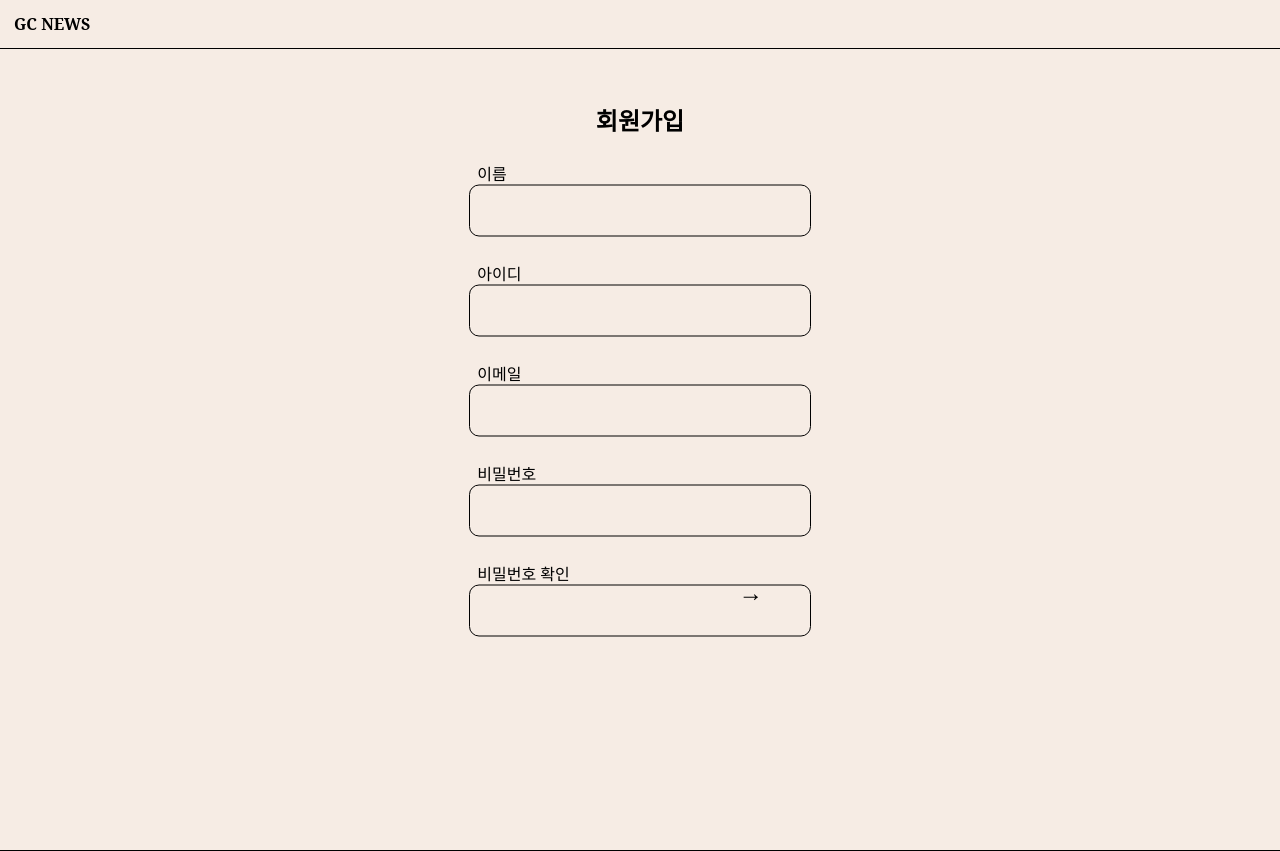
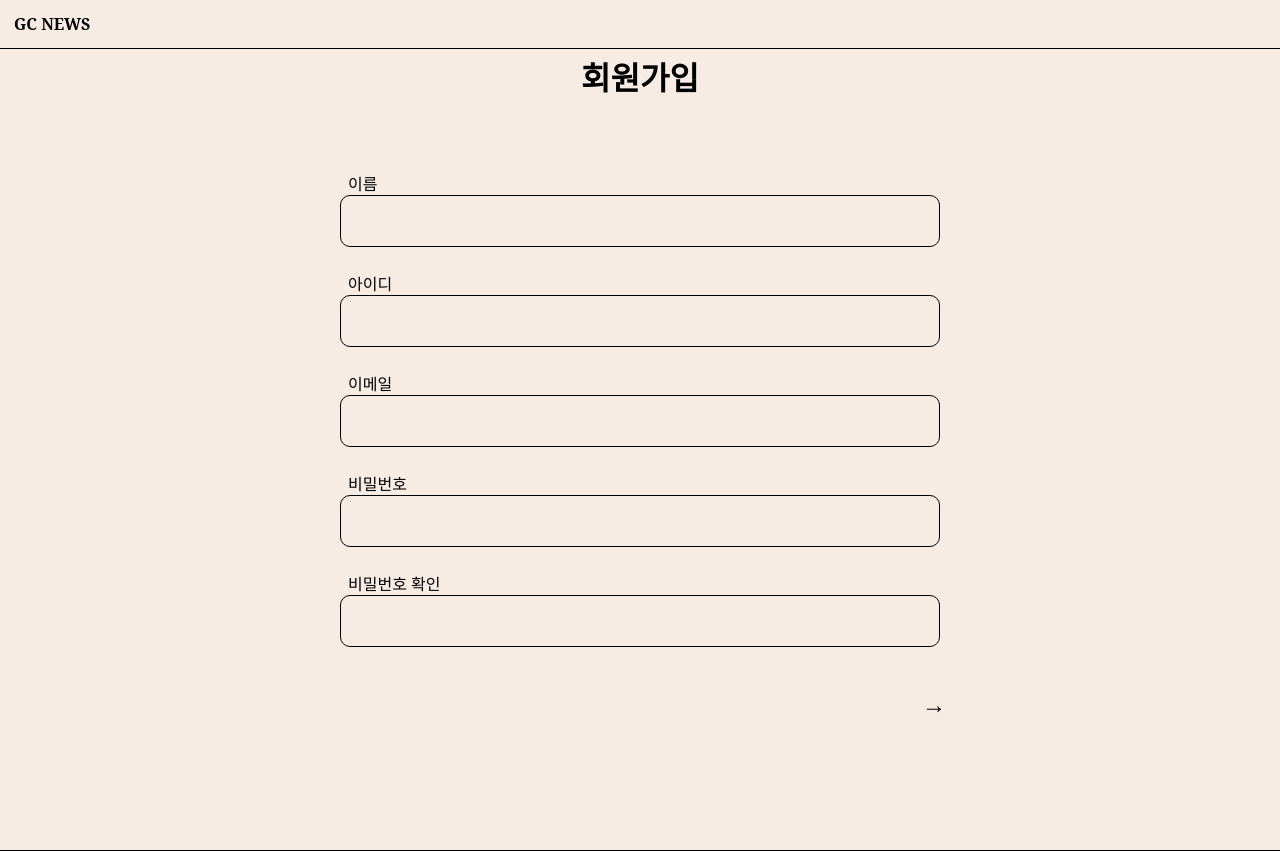
Before and after one commit to GachonNews/gcnews-front, a React (Vite) app in the folder gcnews/: page /signup in a window 1280 px wide. Built offline with nearby package versions, Linux system fonts and the light colour scheme.

Commit message:
modify arrow button

```diff
--- a/gcnews/src/pages/Signup.css
+++ b/gcnews/src/pages/Signup.css
@@ -1,16 +1,18 @@
 .container {
   display: flex;
   flex-direction: column;
-    align-items: center;       /* 자식 요소 가운데 정렬 */
+  align-items: center;
   gap: 1.5rem;
+  width: 100%;
+  max-width: none;
 }
 
 .signup-container {
   width: 100%;
-    max-width: 500px;          /* 너비 제한 */
+  max-width: 700px; /* 원하는 폼 크기 */
   display: flex;
   flex-direction: column;
-    align-items: center;       /* 자식 요소 가운데 정렬 */
+  align-items: center;
   gap: 1.5rem;
   position: absolute;
   top: 45%;
@@ -29,8 +31,36 @@
   font-size: 1rem;
   border: 1px solid #000;
   border-radius: 10px;
-    background-color: #F6ECE4;
+  background-color: #f6ece4;
   box-sizing: border-box;
+}
+
+/* form 스타일 수정 */
+.signup-container form {
+  width: 100%;
+  position: relative;
+  display: flex;
+  flex-direction: column;
+  align-items: center; /* form 내용도 가운데 정렬 */
+  padding: 1.5rem;
+}
+
+/* input-group도 전체 너비 사용 */
+.signup-container .input-group {
+  width: 100%;
+  margin-bottom: 1.5rem;
+}
+
+/* 화살표 버튼 위치 조정 */
+.signup-container .arrow-btn {
+  align-self: flex-end; /* 폼 내에서 오른쪽 정렬 */
+  margin-top: 20px;
+  margin-right: 20px; /* 폼 경계에서 약간 안쪽으로 */
+  font-size: 1.5rem;
+  background: none;
+  border: none;
+  cursor: pointer;
+  /* position absolute 제거하여 자연스러운 배치 */
 }
 
 /* 오류 메시지 영역 */
@@ -41,3 +71,11 @@
   height: 20px;
   overflow: hidden;
 }
+
+.form-title {
+  font-size: 2rem;
+  font-weight: bold;
+  text-align: center;
+  margin-top: 1.5rem;
+  margin-bottom: 1.5rem;
+}
--- a/gcnews/src/styles/components.css
+++ b/gcnews/src/styles/components.css
@@ -18,6 +18,7 @@
 
 .input-group {
   margin-bottom: 1.5rem;
+  max-width: 600px; !important
 }
 
 .input-label {
@@ -27,7 +28,7 @@
 
 .input-box {
   width: 100%;
-  padding: 0.75rem;
+  padding: 0.25rem;
   border: 1px solid #000;
   border-radius: 8px;
   background-color: #f6ece4;
@@ -44,20 +45,21 @@
   text-align: right; /* 버튼을 우측으로 정렬 */
 }
 
-/* form 요소에 relative 위치 설정 */
 form {
   position: relative;
-  padding-bottom: 10px; /* 하단 버튼 공간 확보 */
+  padding-bottom: 60px; /* 버튼 공간 확보 */
+  display: flex;
+  flex-direction: column;
 }
 
 .arrow-btn {
-  position: absolute;
-  bottom: 64px;
-  right: 48px;
+  align-self: flex-end; /* 오른쪽 정렬 */
+  margin-top: 20px; /* 폼과의 간격 */
   font-size: 1.5rem;
   background: none;
   border: none;
   cursor: pointer;
+  /* position absolute 제거 */
 }
 
 .page-title {
```
Lines whose indentation alone changed are shown as unchanged.
